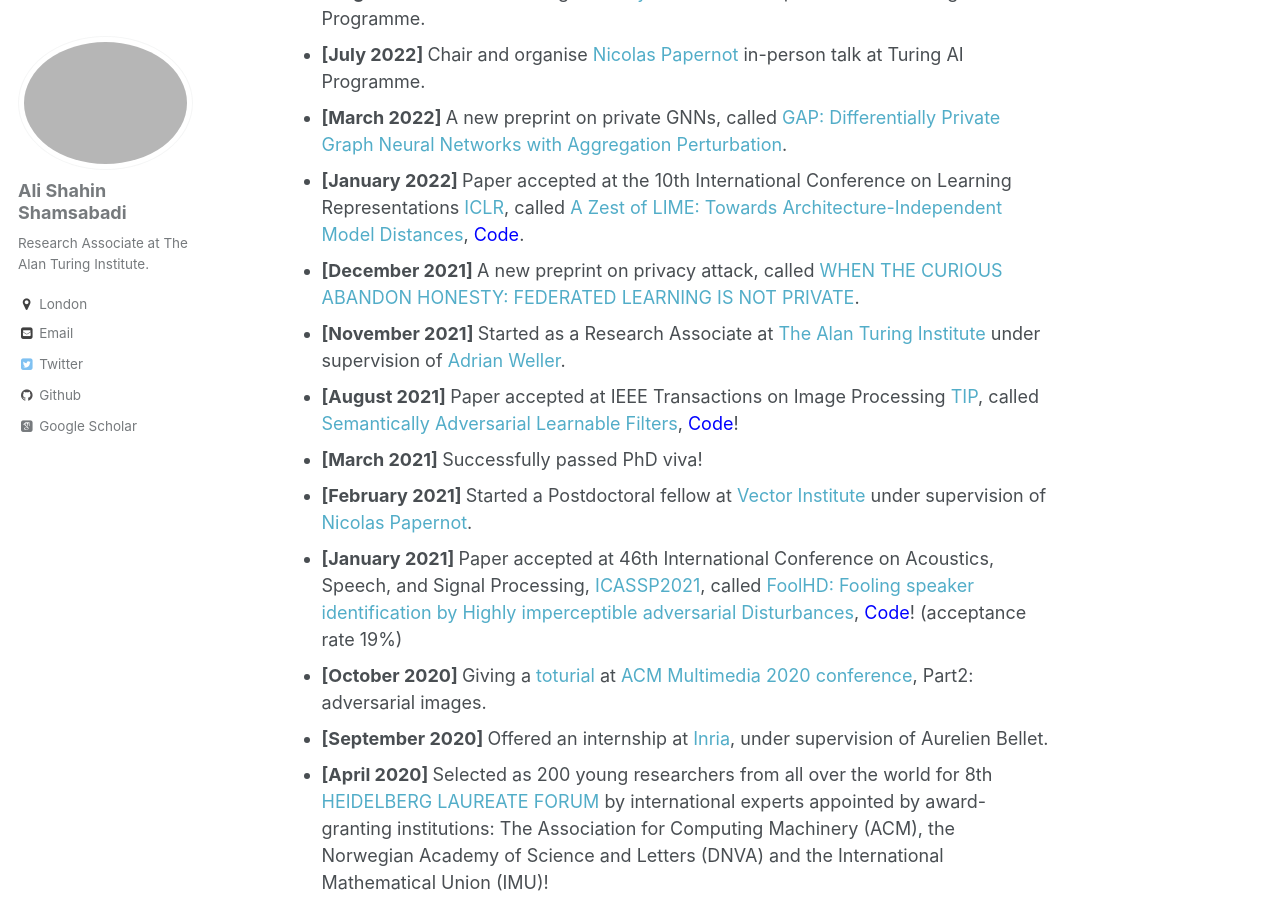
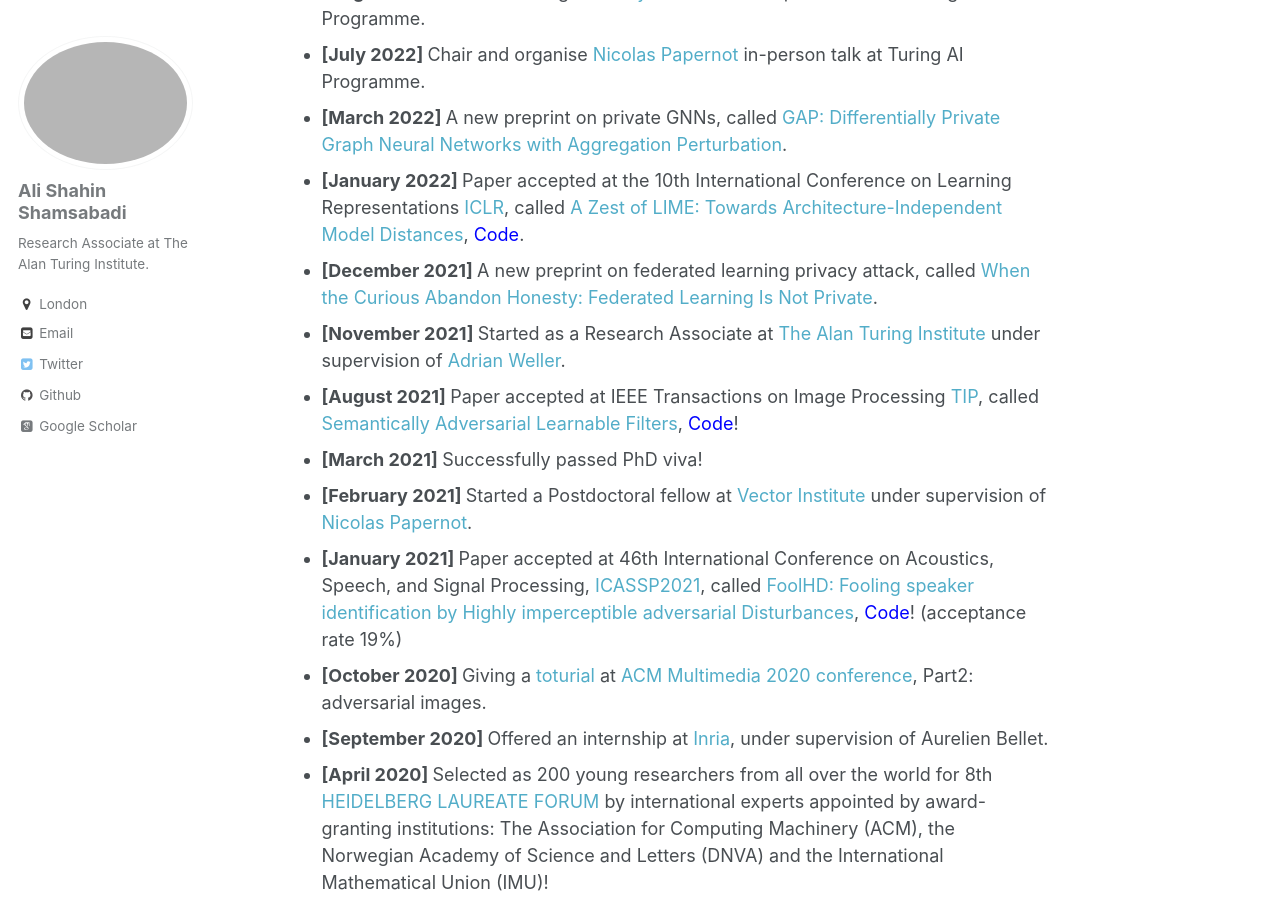
Before and after one commit to AliShahin/AliShahin.github.io, a Jekyll site: the page built from _pages/about.md, in a window 1280 px wide and 900 px high, scrolled down 1249 px. Built offline with Jekyll 4.4.1, drawn with Linux system fonts in a browser that asks for light colours; some web fonts are replaced.

Commit message:
Update about.md

```diff
--- a/_pages/about.md
+++ b/_pages/about.md
@@ -29,7 +29,7 @@ My research has been published at top-tier conferences including NeurIPS, ICLR,
 - <b> [July 2022] </b> Chair and organise [Nicolas Papernot](https://www.papernot.fr) in-person talk at Turing AI Programme.
 - <b> [March 2022] </b> A new preprint on private GNNs, called [GAP: Differentially Private Graph Neural Networks with Aggregation Perturbation](https://arxiv.org/pdf/2203.00949.pdf).
 - <b> [January 2022] </b> Paper accepted at the 10th International Conference on Learning Representations [ICLR](https://iclr.cc), called [A Zest of LIME: Towards Architecture-Independent Model Distances](https://openreview.net/forum?id=OUz_9TiTv9j), [<font color="blue">Code</font>](https://github.com/cleverhans-lab/Zest-Model-Distance).
-- <b> [December 2021] </b> A new preprint on privacy attack, called [WHEN THE CURIOUS ABANDON HONESTY: FEDERATED LEARNING IS NOT PRIVATE](https://arxiv.org/pdf/2112.02918.pdf).
+- <b> [December 2021] </b> A new preprint on federated learning privacy attack, called [When the Curious Abandon Honesty: Federated Learning Is Not Private](https://arxiv.org/pdf/2112.02918.pdf).
 - <b> [November 2021] </b> Started as a Research Associate at [The Alan Turing Institute](https://www.turing.ac.uk) under supervision of [Adrian Weller](http://mlg.eng.cam.ac.uk/adrian/).
 - <b> [August 2021] </b> Paper accepted at IEEE Transactions on Image Processing [TIP](https://ieeexplore.ieee.org/xpl/RecentIssue.jsp?punumber=83), called [Semantically Adversarial Learnable Filters](https://arxiv.org/pdf/2008.06069.pdf), [<font color="blue">Code</font>](https://github.com/AliShahin/FilterFool)!
 - <b> [March 2021] </b> Successfully passed PhD viva!
```
